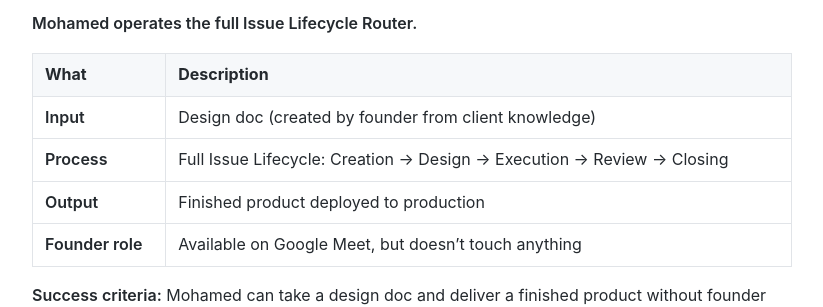
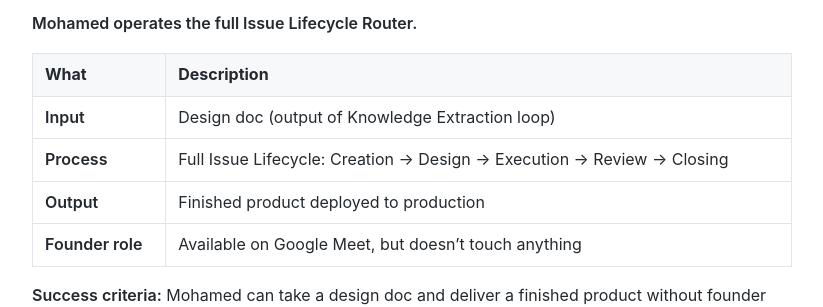
Before and after one commit to MariusWilsch/public-wilsch-ai-pages, a Jekyll site: the page built from global/strategic-objective-wilsch-ai-services.md, in a window 1280 px wide and 900 px high, scrolled down 3159 px. Shown: the part 153-460 px from the top of the window, without its empty margins (228-1051 px from the left). Built offline with Jekyll 4.4.1, drawn with Linux system fonts in a browser that asks for light colours; our own code applies the rules of GitHub Pages for plain Markdown files.

Commit message:
Sync from hippocampus 2026-02-03

```diff
--- a/global/strategic-objective-wilsch-ai-services.md
+++ b/global/strategic-objective-wilsch-ai-services.md
@@ -117,7 +117,7 @@ Phase 3: Full Independence
 
 | What | Description |
 |------|-------------|
-| **Input** | Design doc (created by founder from client knowledge) |
+| **Input** | Design doc (output of Knowledge Extraction loop) |
 | **Process** | Full Issue Lifecycle: Creation → Design → Execution → Review → Closing |
 | **Output** | Finished product deployed to production |
 | **Founder role** | Available on Google Meet, but doesn't touch anything |
```
